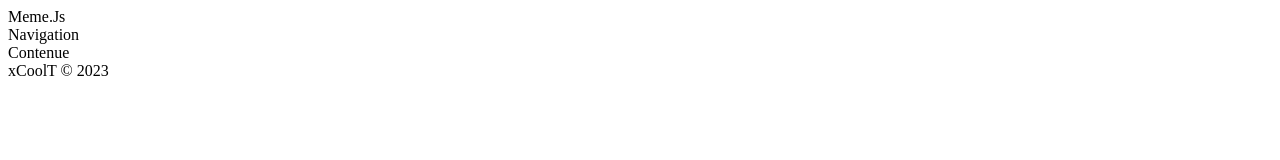
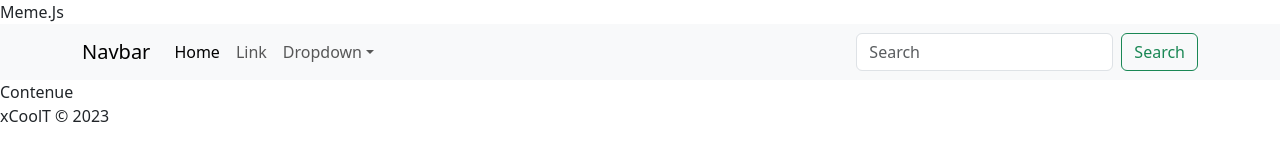
Before and after one commit to LRobertin/StageJavaScript, a website: page index.html in a window 1280 px wide. Drawn offline with nearby package versions, Linux system fonts and the light colour scheme.

Commit message:
ajout navbar bs & stylesheet

```diff
--- a/index.html
+++ b/index.html
@@ -5,12 +5,70 @@
     <meta name="viewport" content="width=device-width, initial-scale=1.0" />
     <title>Projet Stage</title>
     <link rel="stylesheet" href="/Style/Style.css" />
+    <link
+      rel="stylesheet"
+      href="/node_modules/bootstrap/dist/css/bootstrap.css"
+    />
   </head>
   <body>
     <header>
-        <div>Meme<span>.</span><span>Js</span></div>
+      <div>Meme<span id="dot">.</span><span id="js">Js</span></div>
+      <div id="Theme"></div>
     </header>
-    <nav>Navigation</nav>
+    <nav class="navbar navbar-expand-sm navbar-light bg-light">
+      <div class="container">
+        <a class="navbar-brand" href="#">Navbar</a>
+        <button
+          class="navbar-toggler d-lg-none"
+          type="button"
+          data-bs-toggle="collapse"
+          data-bs-target="#collapsibleNavId"
+          aria-controls="collapsibleNavId"
+          aria-expanded="false"
+          aria-label="Toggle navigation"
+        >
+          <span class="navbar-toggler-icon"></span>
+        </button>
+        <div class="collapse navbar-collapse" id="collapsibleNavId">
+          <ul class="navbar-nav me-auto mt-2 mt-lg-0">
+            <li class="nav-item">
+              <a class="nav-link active" href="#" aria-current="page"
+                >Home <span class="visually-hidden">(current)</span></a
+              >
+            </li>
+            <li class="nav-item">
+              <a class="nav-link" href="#">Link</a>
+            </li>
+            <li class="nav-item dropdown">
+              <a
+                class="nav-link dropdown-toggle"
+                href="#"
+                id="dropdownId"
+                data-bs-toggle="dropdown"
+                aria-haspopup="true"
+                aria-expanded="false"
+                >Dropdown</a
+              >
+              <div class="dropdown-menu" aria-labelledby="dropdownId">
+                <a class="dropdown-item" href="#">Action 1</a>
+                <a class="dropdown-item" href="#">Action 2</a>
+              </div>
+            </li>
+          </ul>
+          <form class="d-flex my-2 my-lg-0">
+            <input
+              class="form-control me-sm-2"
+              type="text"
+              placeholder="Search"
+            />
+            <button class="btn btn-outline-success my-2 my-sm-0" type="submit">
+              Search
+            </button>
+          </form>
+        </div>
+      </div>
+    </nav>
+
     <article>Contenue</article>
     <footer>xCoolT &copy; 2023</footer>
   </body>
```
